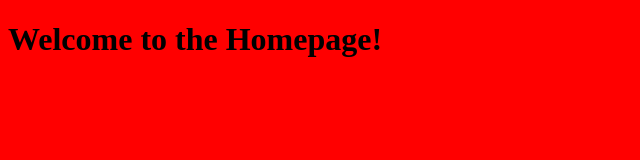
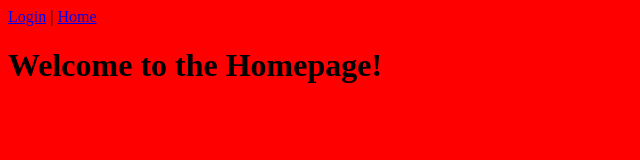
Before and after one commit to Jaydii25/LabExam_Mendoza_JohnDominic, a plain HTML site: page home.html in a window 1280 px wide. Shown: the whole page, without its empty margins (0-640 px from the left). Drawn offline with Linux system fonts and the light colour scheme.

Commit message:
Add navbar to homepage

```diff
--- a/home.html
+++ b/home.html
@@ -6,6 +6,13 @@
   <link rel="stylesheet" href="style.css">
 </head>
 <body>
+
+  <nav>
+    <a href="index.html">Login</a> |
+    <a href="home.html">Home</a>
+  </nav>
+
+
   <h1>Welcome to the Homepage!</h1>
 </body>
 </html>
```
